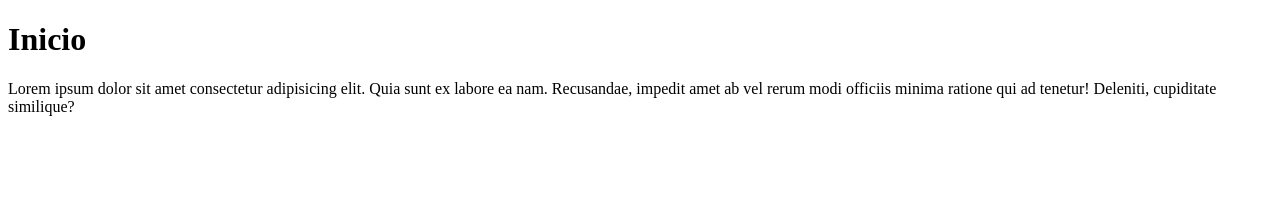
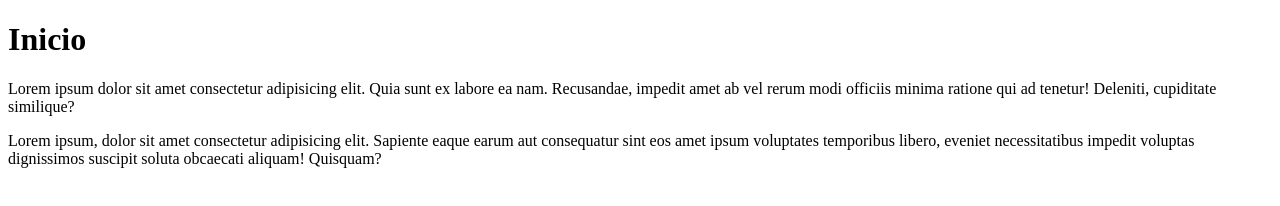
Before and after one commit to Adrianvillares/web-sincro, a plain HTML site: page index.html in a window 1280 px wide. Drawn offline with Linux system fonts and the light colour scheme.

Commit message:
actualizacion

```diff
--- a/index.html
+++ b/index.html
@@ -10,6 +10,7 @@
 <body>
     <h1>Inicio</h1>
     <p>Lorem ipsum dolor sit amet consectetur adipisicing elit. Quia sunt ex labore ea nam. Recusandae, impedit amet ab vel rerum modi officiis minima ratione qui ad tenetur! Deleniti, cupiditate similique?</p>
+    <p>Lorem ipsum, dolor sit amet consectetur adipisicing elit. Sapiente eaque earum aut consequatur sint eos amet ipsum voluptates temporibus libero, eveniet necessitatibus impedit voluptas dignissimos suscipit soluta obcaecati aliquam! Quisquam?</p>
 </body>
 
 </html>
```
